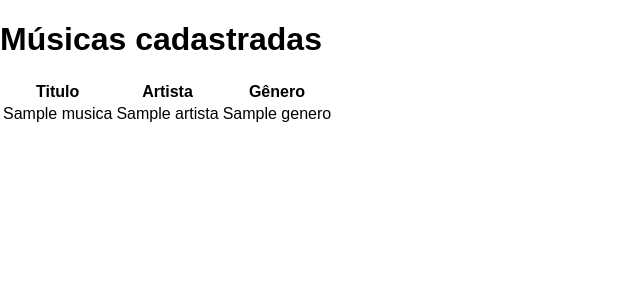
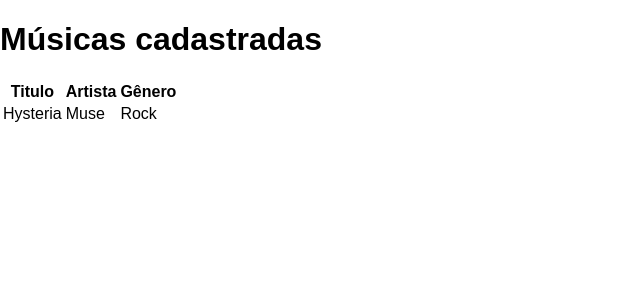
Before and after one commit to mazzuzugaib/Flask-E-la-vamos-noooos, a Flask app: template templates/home.html in a window 1280 px wide. Shown: the part 50-350 px from the top of the page, without its empty margins (0-640 px from the left). Run offline with Flask 3, Linux system fonts and the light colour scheme; data comes from the database, SQL or seed files in the repository; the template is opened without the code that fills it: values that come from a table or form of the project are taken from there, most other values are stand-ins (such as "Sample title", 1, 10 or a date in 2020); parts of the project's set-up code (start-up, migrations or seed data) failed here and were passed over.

Commit message:
parei na 91
-a lista de musica agora pega as musicas no banco de dados
-a classe onde ante haviam as musicas foi apagada. Isso gerou alguns problemas, mas serão corrigidos nas proximas aulas

```diff
--- a/app.py
+++ b/app.py
@@ -38,16 +38,7 @@ class Usuario(db.Model):
     def __repr__(self):
         return '<Name> %r' % self.name
 
-class lista:
-    def __init__(self, titulo, artista, genero):
-        self.titulo = titulo
-        self.artista = artista
-        self.genero = genero
 
-m1 = lista('Knight of Cydonia', 'Muse', 'Rock')
-m2 = lista('Bohemian Rhapsody', 'Queen', 'Rock')
-m3 = lista('Stairway to Heaven', 'Led Zeppelin', 'Rock')
-lista_musicas = [m1, m2, m3]
 
 class Usuario:
     def __init__(self, nome, login, senha):
@@ -67,7 +58,10 @@ def inicio():
     if session.get('usuario_in') is None:
         flash('Faça login para continuar:')
         return redirect(url_for('login'))
-    return render_template('home.html', lista_musicas = lista_musicas, nome_página='Home')
+
+    lista = Musica.query.order_by(Musica.tb_id)
+
+    return render_template('home.html', lista_musicas = lista, nome_página='Home')
 
 #pagina de cadastro
 @app.route('/cadastro')
@@ -90,7 +84,7 @@ def cadastro_musica():
     artista = request.form['artista']
     genero = request.form['genero']
 
-    nova_musica = lista(titulo, artista, genero)
+    nova_musica = Musica(tb_titulo, tb_artista, tb_genero)
 
     lista_musicas.append(nova_musica)
 
--- a/templates/home.html
+++ b/templates/home.html
@@ -20,9 +20,9 @@
         </tr>
         {% for musica in lista_musicas %}
         <tr>
-            <td>{{musica.titulo}}</td>
-            <td>{{musica.artista}}</td>
-            <td>{{musica.genero}}</td>
+            <td>{{musica.tb_titulo}}</td>
+            <td>{{musica.tb_artista}}</td>
+            <td>{{musica.tb_genero}}</td>
         </tr>
         {% endfor %}
     </table>
```
